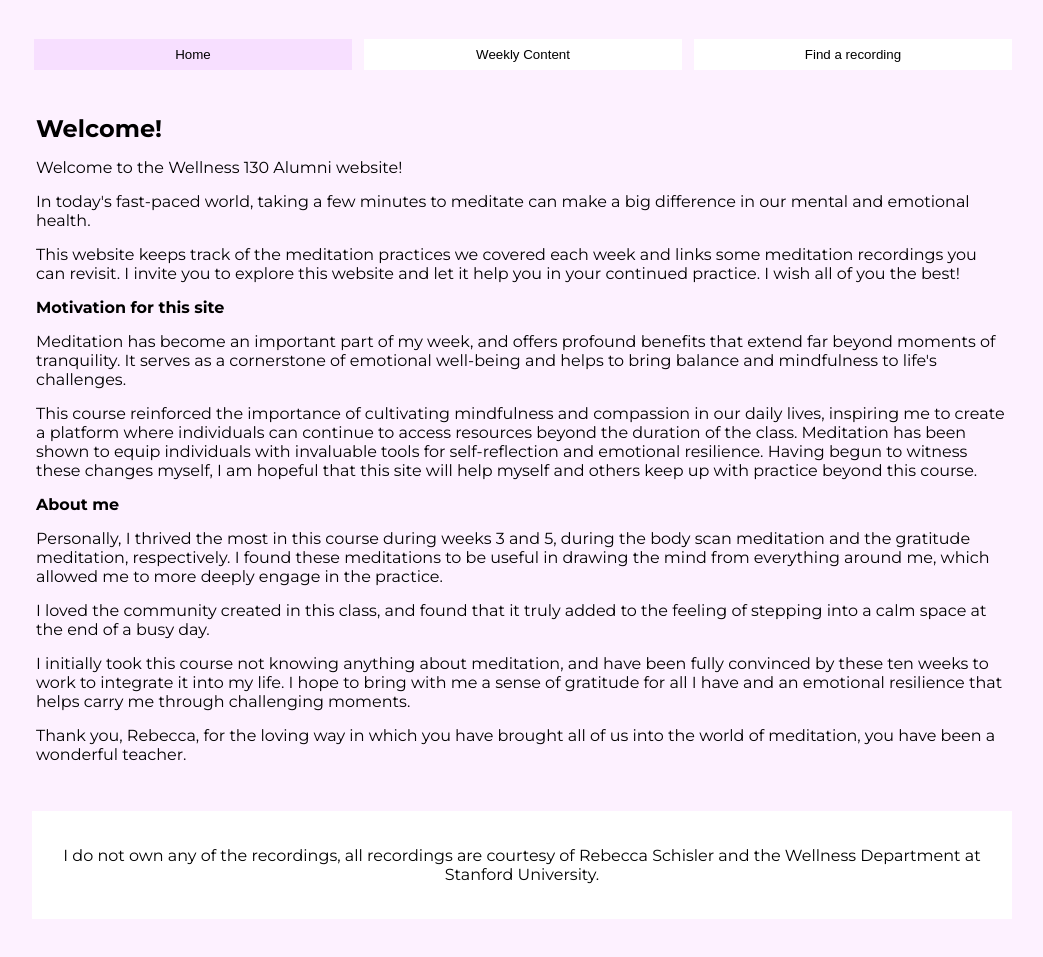
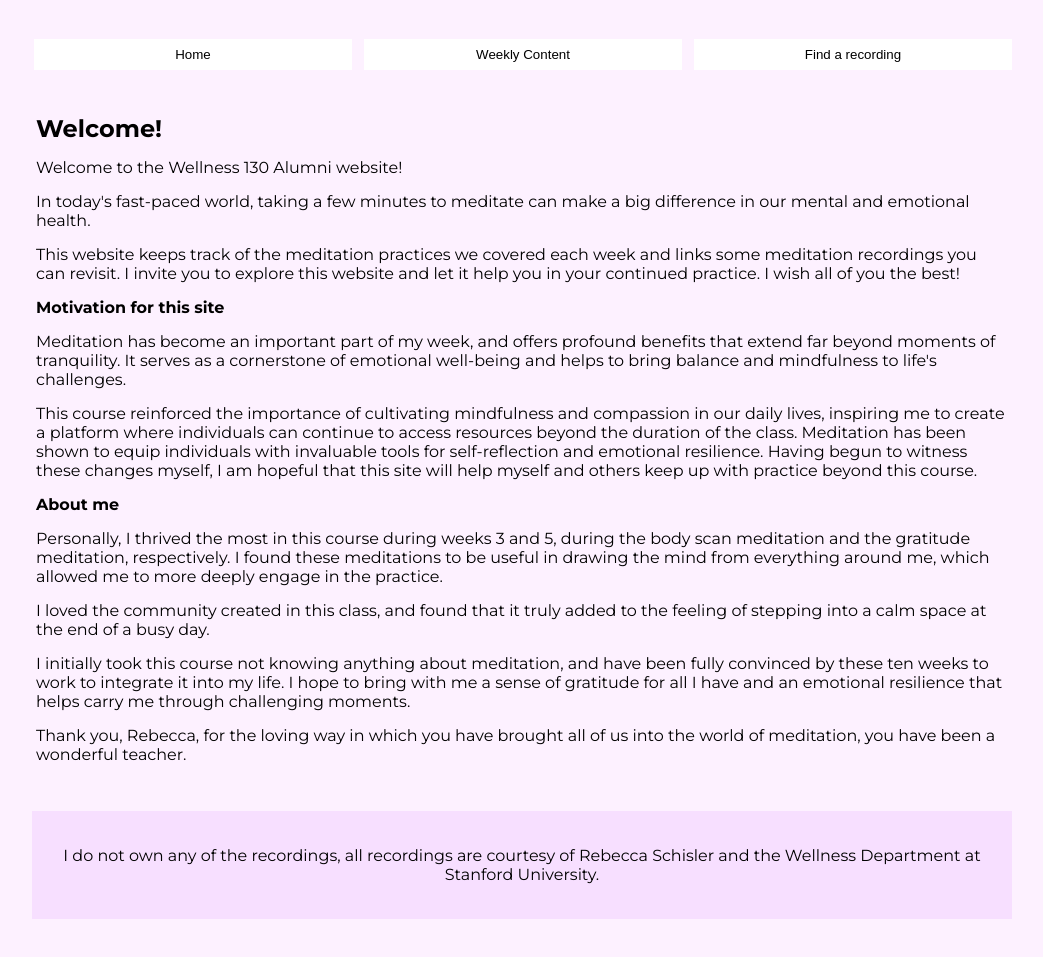
Before and after one commit to gcbel/wellness-130-website, a plain HTML site: page index.html in a window 1280 px wide. Shown: the part 183-1140 px from the top of the page, without its empty margins (118-1161 px from the left). Drawn offline with Linux system fonts and the light colour scheme.

Commit message:
Update style.css

```diff
--- a/style.css
+++ b/style.css
@@ -55,10 +55,6 @@ main {
     margin-right: 10px;
     transition: background-color 0.3s;
     color: black;
-}
-
-.tab-button.active {
-    background-color: #F7DFFF;
 }
 
 /* Tab Content */
@@ -126,12 +122,12 @@ button {
 }
 
 button:hover {
-    background-color: #EAAFFF;
+    background-color: #F7DFFF;
 }
 
 /* Footer */
 footer {
-    background-color: #FFFFFF;
+    background-color: #F7DFFF;
     padding: 20px;
     text-align: center;
     left: 0;
```
